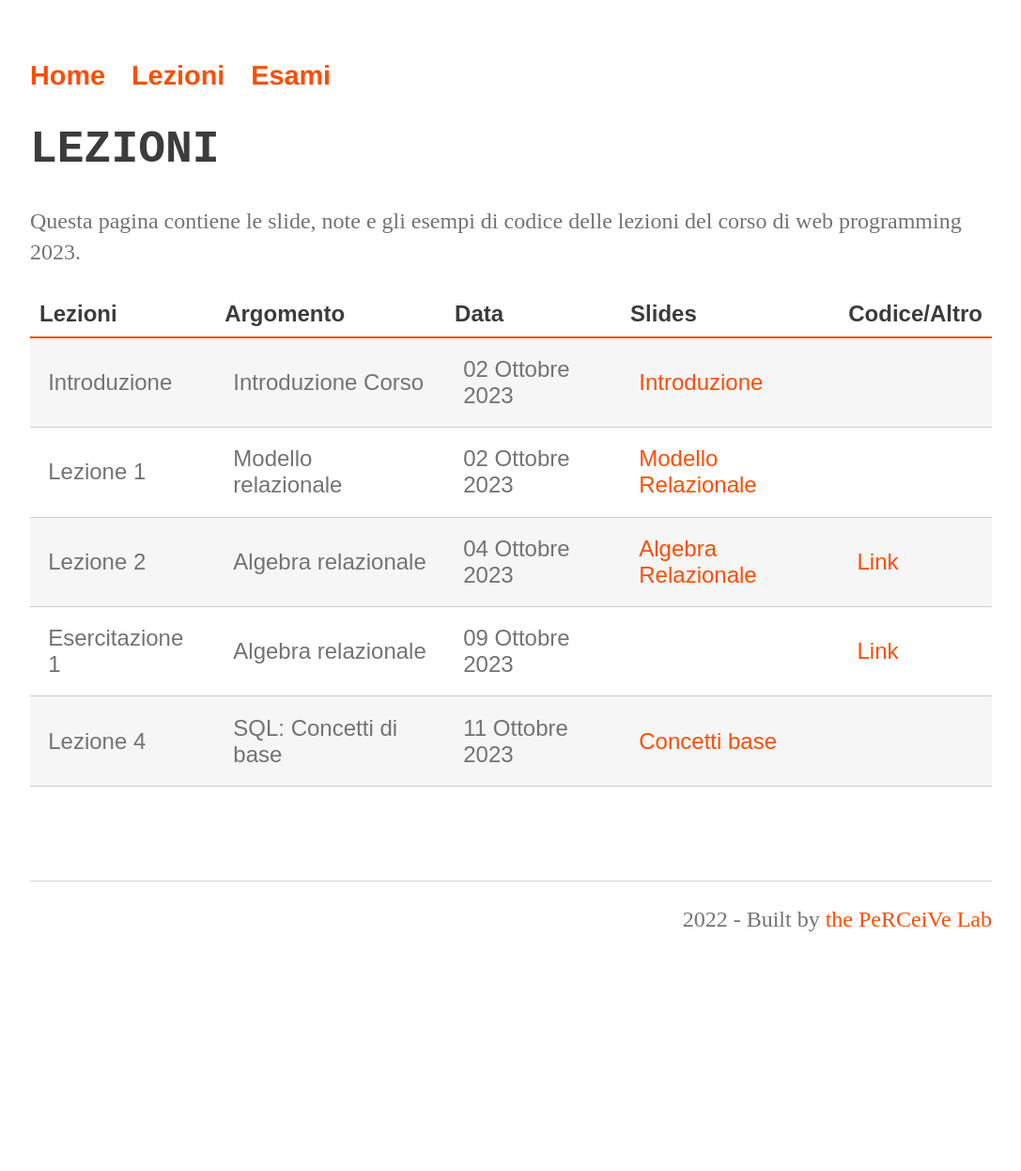
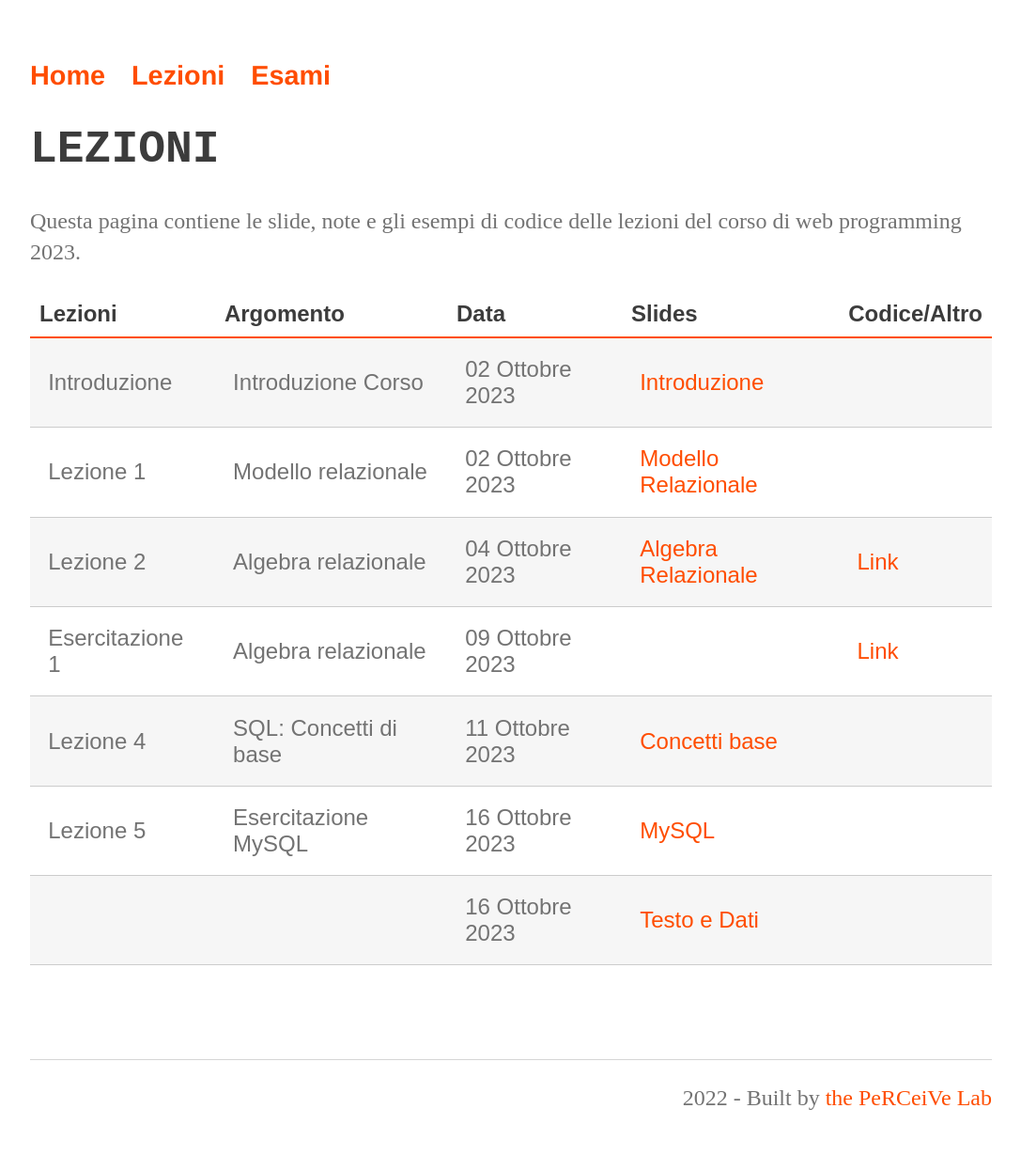
Before and after one commit to perceivelab/database-course, a Jekyll site: the page built from lezioni.md, in a window 1280 px wide. Shown: the whole page at 94% size, without its empty margins (96-1183 px from the left). Built offline with Jekyll 4.4.1, drawn with Linux system fonts in a browser that asks for light colours; our own code applies the rules of GitHub Pages for plain Markdown files; before the commit the page ends 1055 px from its top, so only the background shows below that.

Commit message:
Update lezioni.md

```diff
--- a/lezioni.md
+++ b/lezioni.md
@@ -12,6 +12,8 @@ Questa pagina contiene le slide, note e gli esempi di codice delle lezioni del c
 | Lezione 2  | Algebra relazionale                      | 04 Ottobre 2023   | [Algebra Relazionale](https://drive.google.com/file/d/1A-qmts9eQMoQPqdN6f6_j1QWPLIntvNc/view?usp=sharing)       |      [Link](https://drive.google.com/file/d/1xhLANQBfE-IPZenv5l__r-LpDB_vGVbi/view?usp=sharing)  |
 | Esercitazione 1  | Algebra relazionale                      | 09 Ottobre 2023   |    |      [Link](https://drive.google.com/file/d/1jGRLpZON_ydNYmKO80tpAFVwFnf0xMPU/view?usp=drive_link)  |
 | Lezione 4  | SQL: Concetti di base                    | 11 Ottobre 2023   | [Concetti base](https://drive.google.com/file/d/1fG6gzViO1lCwVUnOTlMy4aAFP1ebPNXA/view?usp=sharing)                        |             |
+| Lezione 5  | Esercitazione MySQL                    | 16 Ottobre 2023   | [MySQL](https://drive.google.com/file/d/1Pqm2TqSfBQXboEPyh3y2eGgEH5mt-PA7/view?usp=share_link)                        |             |
+|   |                     | 16 Ottobre 2023   | [Testo e Dati](https://drive.google.com/file/d/1i7J1amDr4M01sJzI3dO-i5pdI1dERq1H/view?usp=share_link)                        |             |
 
 
 
```
